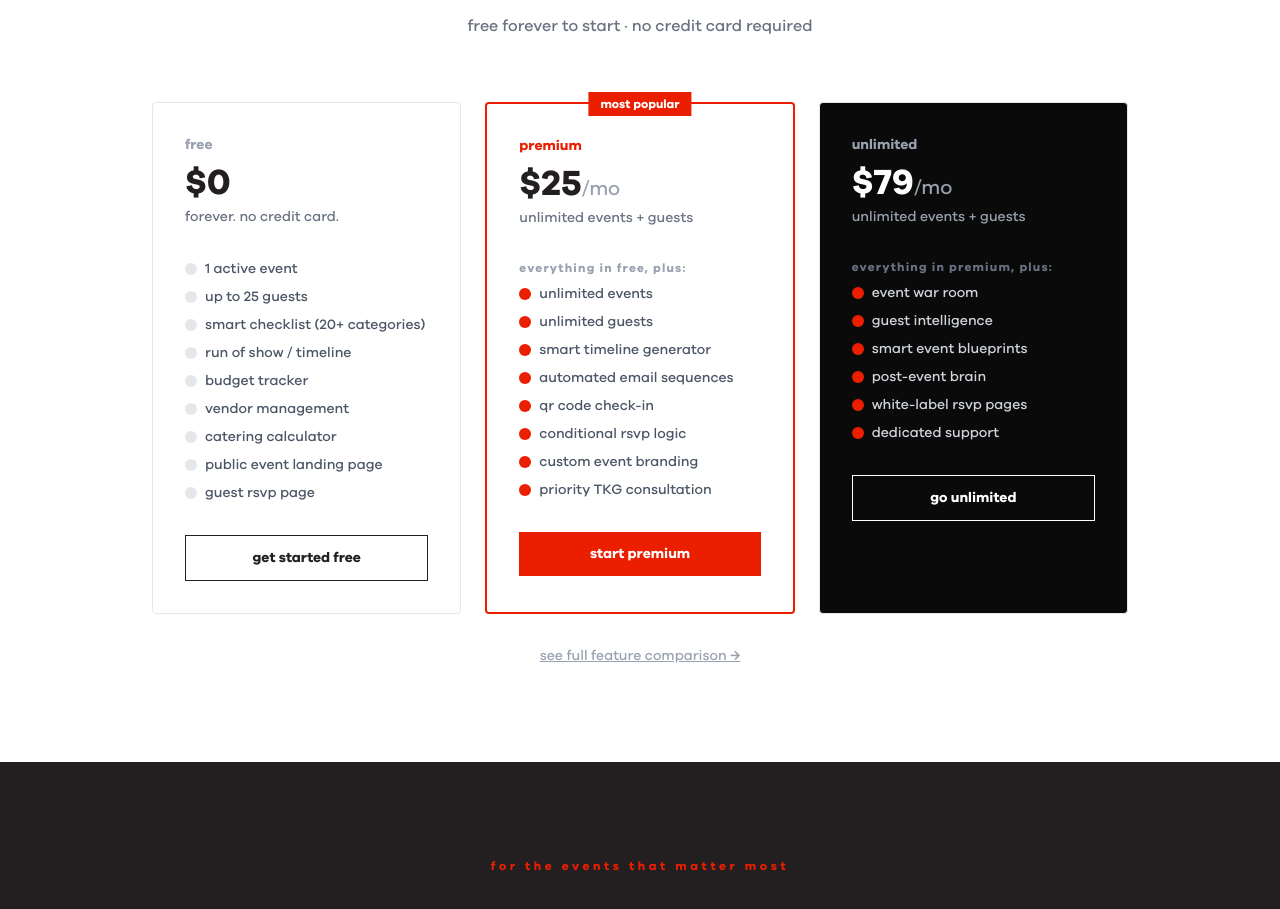
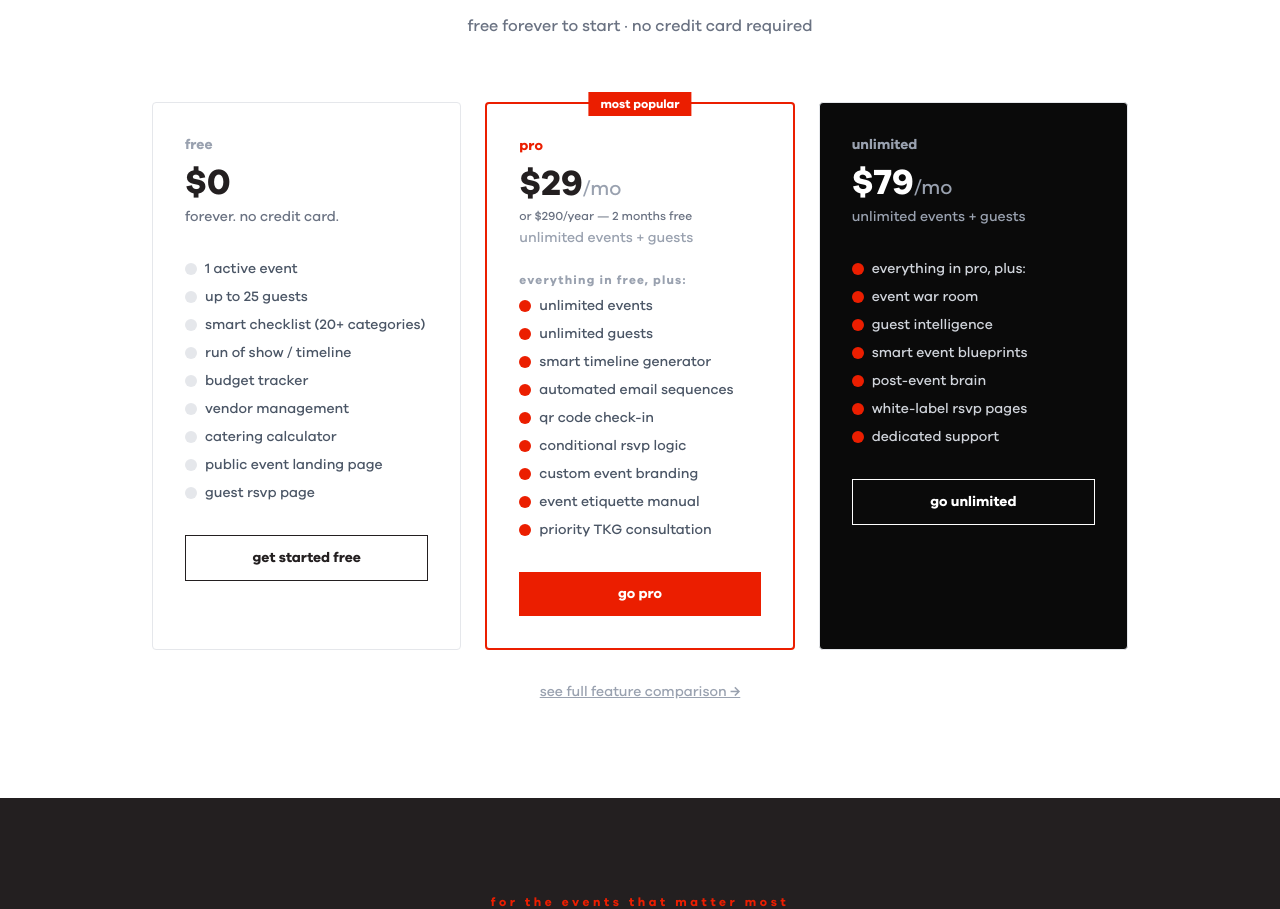
Before and after one commit to mrkoolbot/kool-app, a Next.js app: page / in a window 1280 px wide. Shown: the part 2962-3871 px from the top of the page. Built offline with nearby package versions, Linux system fonts and the light colour scheme.

Commit message:
fix: homepage pricing — pro $29 (not premium $25), annual note, correct plan names

```diff
--- a/app/page.tsx
+++ b/app/page.tsx
@@ -238,19 +238,20 @@ export default function LandingPage() {
           {/* Premium */}
           <div className="border-2 border-kool-red rounded-sm p-8 relative">
             <div className="absolute -top-3 left-1/2 -translate-x-1/2 bg-kool-red text-white text-xs font-bold px-3 py-1">most popular</div>
-            <div className="text-sm font-bold text-kool-red mb-2">premium</div>
-            <div className="text-4xl font-black mb-1">$25<span className="text-xl font-normal text-gray-400">/mo</span></div>
-            <p className="text-gray-500 text-sm mb-8">unlimited events + guests</p>
+            <div className="text-sm font-bold text-kool-red mb-2">pro</div>
+            <div className="text-4xl font-black mb-1">$29<span className="text-xl font-normal text-gray-400">/mo</span></div>
+            <p className="text-gray-500 text-xs mb-1">or $290/year — 2 months free</p>
+            <p className="text-gray-400 text-sm mb-6">unlimited events + guests</p>
             <ul className="space-y-2 text-sm text-gray-600 mb-8">
-              {["everything in free, plus:", "unlimited events", "unlimited guests", "smart timeline generator", "automated email sequences", "qr code check-in", "conditional rsvp logic", "custom event branding", "priority TKG consultation"].map(f => (
+              {["everything in free, plus:", "unlimited events", "unlimited guests", "smart timeline generator", "automated email sequences", "qr code check-in", "conditional rsvp logic", "custom event branding", "event etiquette manual", "priority TKG consultation"].map(f => (
                 <li key={f} className={`flex items-center gap-2 ${f === "everything in free, plus:" ? "text-gray-400 text-xs font-bold lowercase tracking-widest" : ""}`}>
                   {f !== "everything in free, plus:" && <span className="w-3 h-3 rounded-full bg-kool-red flex-shrink-0" />}
                   {f}
                 </li>
               ))}
             </ul>
-            <Link href="/signup?plan=premium" className="block text-center bg-kool-red text-white py-3 font-bold hover:bg-kool-crimson transition-colors text-sm">
-              start premium
+            <Link href="/signup?plan=pro" className="block text-center bg-kool-red text-white py-3 font-bold hover:bg-kool-crimson transition-colors text-sm">
+              go pro
             </Link>
           </div>
           {/* Unlimited */}
@@ -259,7 +260,7 @@ export default function LandingPage() {
             <div className="text-4xl font-black mb-1">$79<span className="text-xl font-normal text-gray-400">/mo</span></div>
             <p className="text-gray-400 text-sm mb-8">unlimited events + guests</p>
             <ul className="space-y-2 text-sm text-gray-300 mb-8">
-              {["everything in premium, plus:", "event war room", "guest intelligence", "smart event blueprints", "post-event brain", "white-label rsvp pages", "dedicated support"].map(f => (
+              {["everything in pro, plus:", "event war room", "guest intelligence", "smart event blueprints", "post-event brain", "white-label rsvp pages", "dedicated support"].map(f => (
                 <li key={f} className={`flex items-center gap-2 ${f === "everything in premium, plus:" ? "text-gray-500 text-xs font-bold lowercase tracking-widest" : ""}`}>
                   {f !== "everything in premium, plus:" && <span className="w-3 h-3 rounded-full bg-kool-red flex-shrink-0" />}
                   {f}
```
